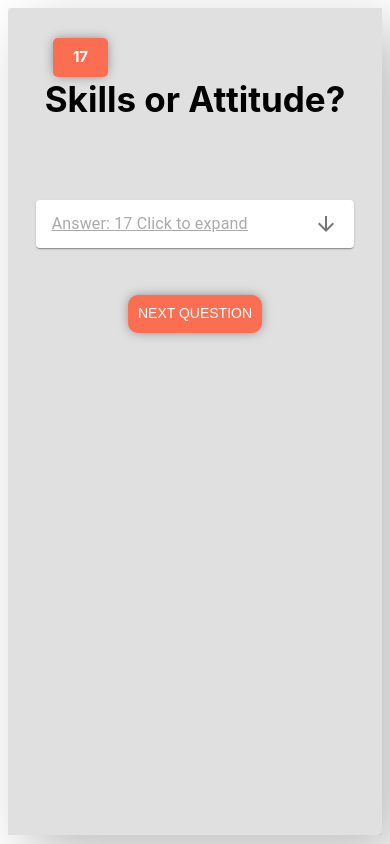
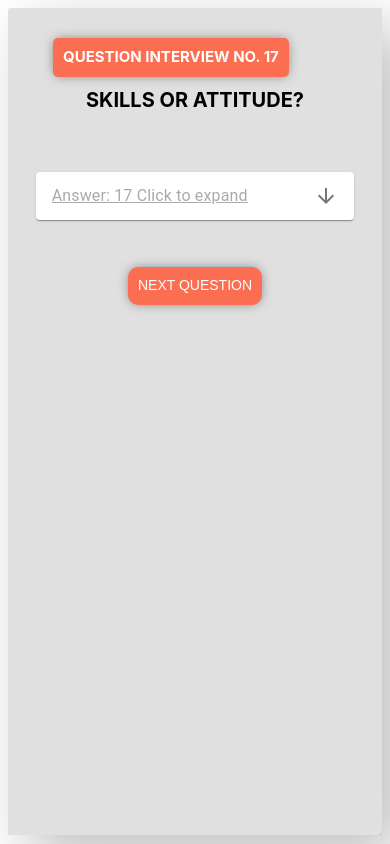
Before and after one commit to JoshuaDev08/My-first-project-react-questionaire, a React (Vite) app: page / in a window 390 px wide. Built offline with nearby package versions, Linux system fonts and the light colour scheme.

Commit message:
edit styles

```diff
--- a/src/App.css
+++ b/src/App.css
@@ -20,7 +20,6 @@
 .number-question {
   position: absolute;
   padding: 10px;
-  width: 40px;
   left: 45px;
   top: 0;
   border-radius: 10px;
@@ -84,7 +83,6 @@ span{
 
 @media (max-width: 768px) {
   .number-question {
-    width: 35px;
     border-radius: 5px;
     margin-top: 30px;
     font-size: 15px;
@@ -95,9 +93,11 @@ span{
     height: 100%;
   }
 
-  h1 {
-    margin: 20px 0;
-    font-size: 15px; /* Smaller font size for mobile */
+  .box-container h1 {
+    margin: 30px 0 0;
+    font-size: 20px; /* Smaller font size for mobile */
+    text-transform: uppercase;
+
   }
 
   .next-question {
--- a/src/App.jsx
+++ b/src/App.jsx
@@ -29,7 +29,7 @@ function App() {
     <>
       <div className='container'>
         <div className='box-container'>
-          <h2 className='number-question'>{currentQuestion.id}</h2>
+          <h2 className='number-question'> Question Interview No. {currentQuestion.id}</h2>
           <h1>{currentQuestion.question}</h1>
           <div className='answer-container'>
             <div className='answer-box'>
```
